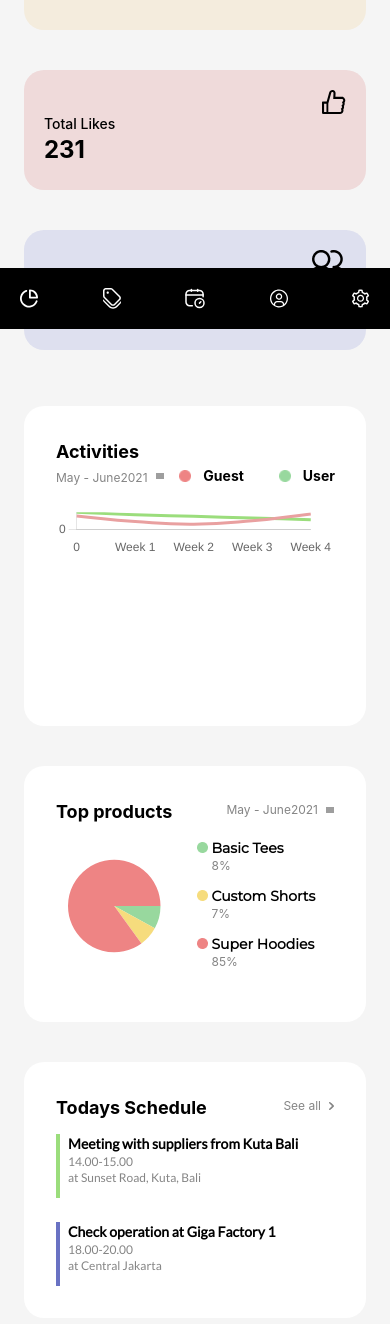
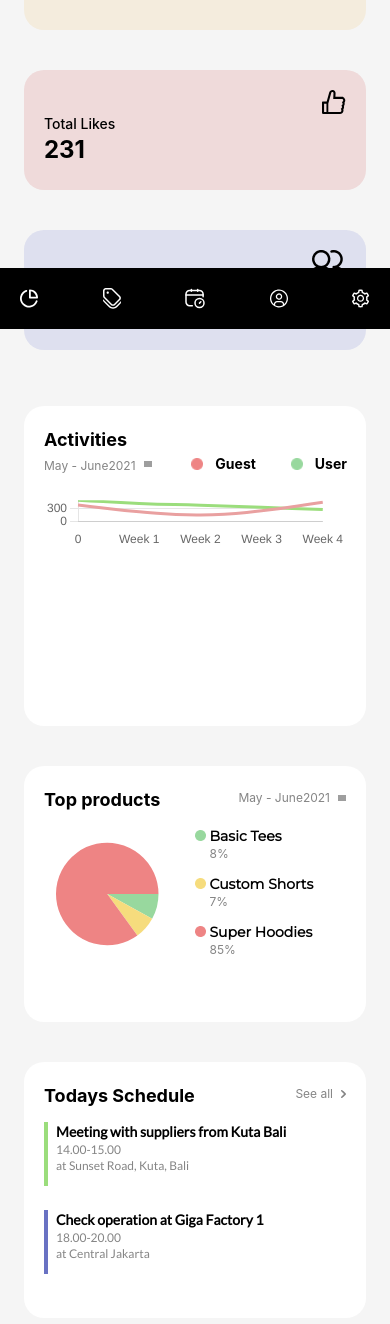
Before and after one commit to rohanverma2711/listed, a React (Create React App) app: page /dashboard in a window 390 px wide. Shown: the part 515-1839 px from the top of the page. Built offline with nearby package versions, Linux system fonts and the light colour scheme; grey boxes are pictures that could not be loaded.

Commit message:
Changes in responsiveness

```diff
--- a/src/components/DashBoard.js
+++ b/src/components/DashBoard.js
@@ -318,7 +318,7 @@
 
 
 {/* Chart. */}
-<div className='h-80 mb-10  p-8 md:p-10 bg-white rounded-2.5xl'>
+<div className='h-80 mb-10  p-5 md:p-10 bg-white rounded-2.5xl'>
 
   {/* heading */}
 <p className=' flex  items-start font-bold text-lg'>Activities</p>
@@ -378,7 +378,7 @@
 {/* Graph */}
 <div   className='flex lg:flex-row flex-col justify-between mb-15 md:mb-0'>
 {/* Left region*/}
-<div className='lg:w-131.25 h-64  p-8 md:p-10 lg:mr-2 bg-white rounded-2.5xl'>
+<div className='lg:w-131.25 h-64  p-5 md:p-10 lg:mr-2 bg-white rounded-2.5xl'>
 
 
 {/* heading */}
@@ -476,7 +476,7 @@
 
 
 </div>
-<div className='lg:w-131.25  mt-10 lg:mt-0 h-64  p-8 md:p-10 bg-white rounded-2.5xl'>
+<div className='lg:w-131.25  mt-10 lg:mt-0 h-64  p-5 md:p-10 bg-white rounded-2.5xl'>
 
 {/* heading*/}
 <div class = "flex flex-row justify-between">
--- a/src/components/SignUp/Signup.js
+++ b/src/components/SignUp/Signup.js
@@ -56,8 +56,8 @@
             <p className='font-lato pt-2 font-normal  text-start text-base'>Sign up to your Account</p>
 
             <div className= "my-4 lg:my-7 flex flex-row">
-            <button  class=" flex w-48 mr-6 opacity-75 h-7 bg-white text-greyL justify-center rounded-xlg px-3 py-1.5 text-xs font-normal "><img className='pr-2' src = {Resources.images.google}></img>Sign in with Google</button>
-            <button  class=" flex ml-6 w-48 opacity-75  h-7 bg-white text-greyL justify-center rounded-xlg px-3 py-1.5 text-xs font-normal "><img className='pr-2' src = {Resources.images.apple}></img>Sign in with Apple</button>
+            <button  class=" flex w-48 mr-6 opacity-75 md:h-7 bg-white text-greyL justify-center rounded-xlg px-3 py-1.5 text-xs font-normal "><img className='pr-2' src = {Resources.images.google}></img>Sign in with Google</button>
+            <button  class=" flex ml-6 w-48 opacity-75  md:h-7 bg-white text-greyL justify-center rounded-xlg px-3 py-1.5 text-xs font-normal "><img className='pr-2' src = {Resources.images.apple}></img>Sign in with Apple</button>
 
 
             </div>
```
